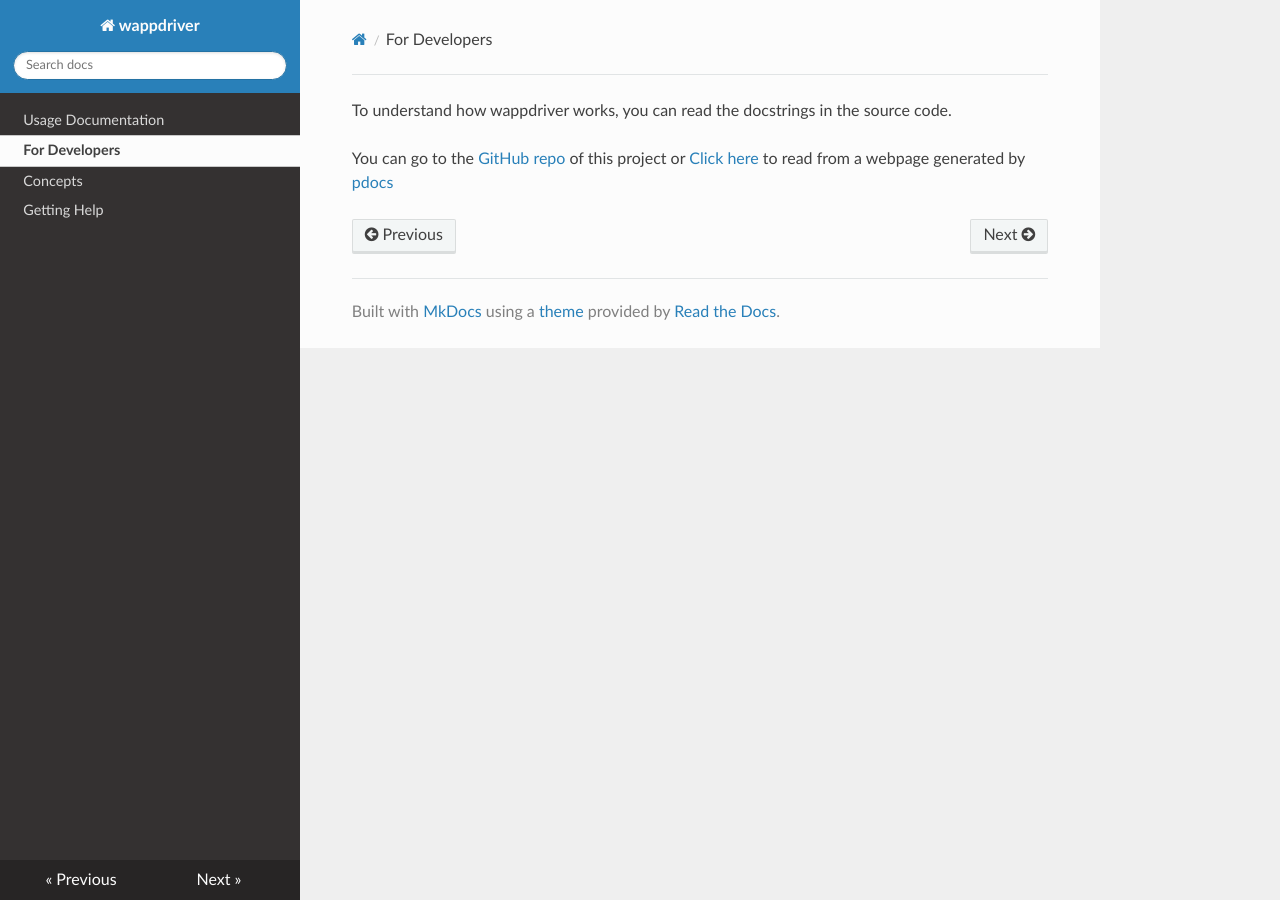
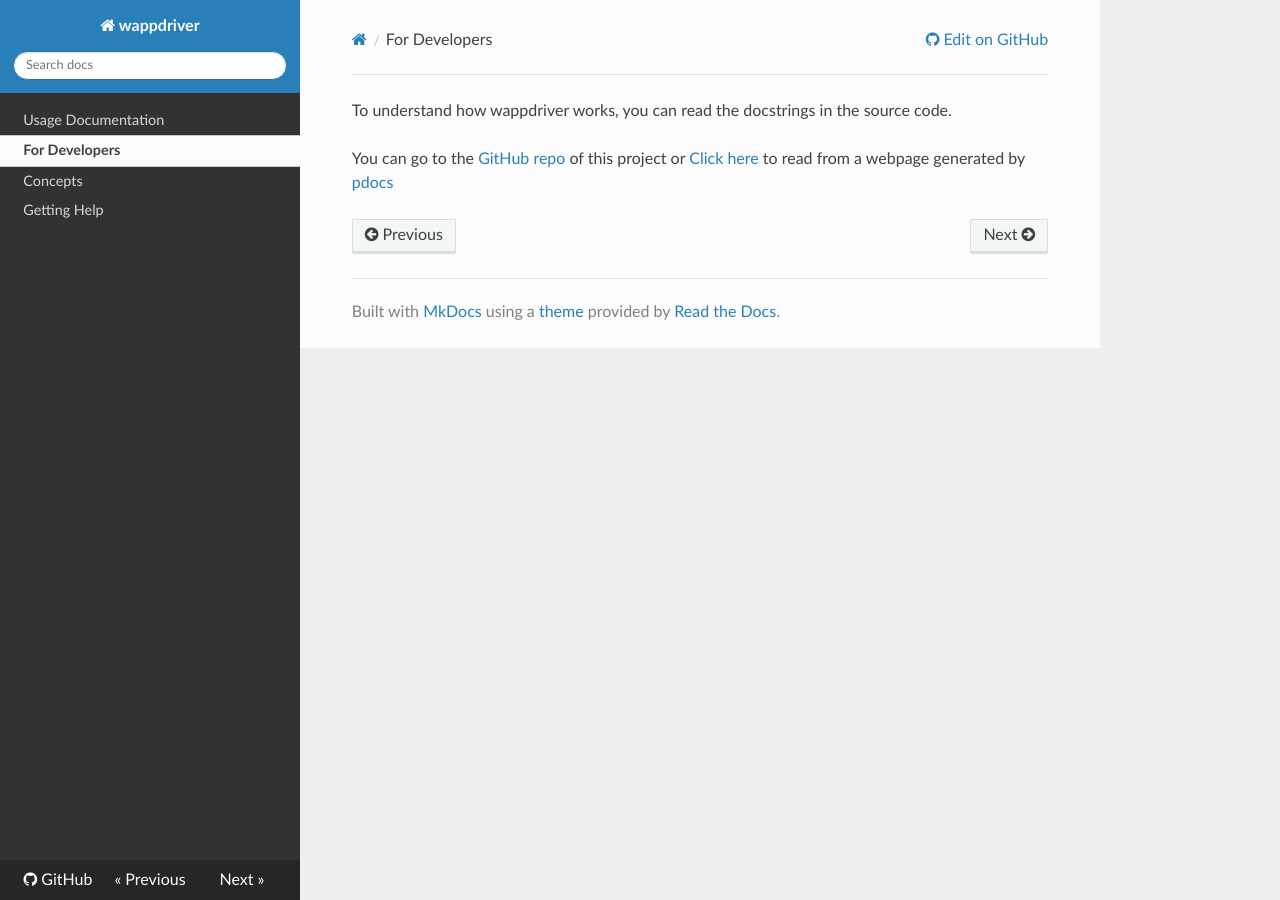
Before and after one commit to aahnik/wappdriver, an MkDocs documentation site: the page built from docs/For_Developers.md, in a window 1280 px wide. Built offline with MkDocs 1.6.1, drawn with Linux system fonts in a browser that asks for light colours; nearby versions of some CDN libraries; some of the changed lines change nothing that is shown.

Commit message:
auto-update Mon 19 Oct 23:25:26 IST 2020

```diff
--- a/mkdocs.yml
+++ b/mkdocs.yml
@@ -2,3 +2,4 @@
 theme:
   name: readthedocs
   navigation_depth: 3
+repo_url: https://github.com/aahnik/wappdriver
```
